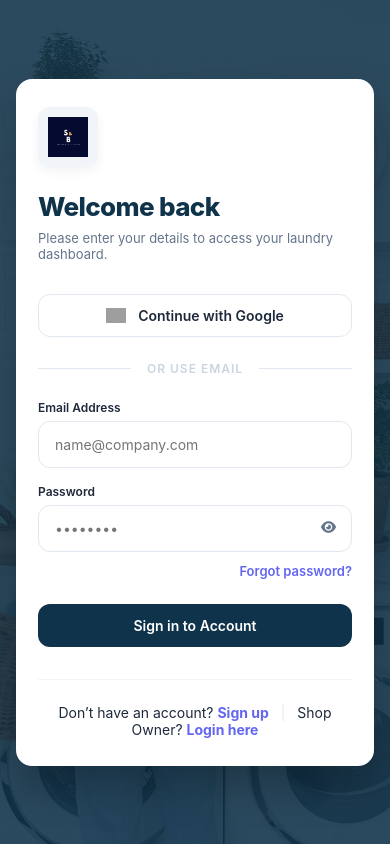
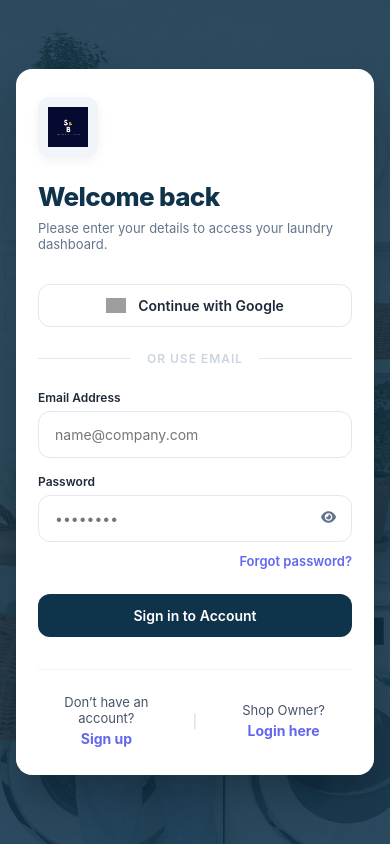
Before and after one commit to arathyrajeesh/laundry-shop-django, a Django app: page /login/ in a window 390 px wide. Run offline with Django 5.2, Linux system fonts and the light colour scheme; data comes from the database, SQL or seed files in the repository; parts of the project's set-up code (start-up, migrations or seed data) failed here and were passed over; some libraries are stand-ins or nearby versions; grey boxes are pictures that could not be loaded.

Commit message:
login page responsive

```diff
--- a/shop/templates/login.html
+++ b/shop/templates/login.html
@@ -157,7 +157,31 @@
             }
         }
         @media (max-width: 480px) {
-            h2 {
+            .login-box {
+                max-width: 100%;
+                width: 100%;
+                padding: 28px 22px;
+            }
+            .left-panel {
+                justify-content: center;
+                padding: 20px 16px;
+            }
+            .page-wrapper {
+                min-height: 100svh;   /* ✅ iOS safe viewport */
+                }
+            .combined-links {
+                font-size: 12px;      /* overall text smaller */
+            }
+
+            .combined-links a {
+                font-size: 12px;      /* links smaller */
+                font-weight: 600;     /* slightly lighter */
+            }
+
+            .divider {
+                margin: 0 6px;
+            }
+                        h2 {
                 font-size: 26px;
             }
 
@@ -169,21 +193,36 @@
                 padding: 13px;
                 font-size: 14px;
             }
-        }
-        @media (max-width: 480px) {
-            .login-box {
-                max-width: 100%;
-                width: 100%;
-                padding: 28px 22px;
+            .mobile-grid {
+                display: grid;
+                grid-template-columns: 1fr auto 1fr;
+                align-items: center;
+                gap: 12px;
+                text-align: center;
+                font-size: 13px;
             }
-            .left-panel {
-                justify-content: center;
-                padding: 20px 16px;
+
+            .link-col {
+                display: flex;
+                flex-direction: column;
+                gap: 4px;
             }
-            .page-wrapper {
-                min-height: 100svh;   /* ✅ iOS safe viewport */
+
+            .link-col span {
+                color: #475569;
+                font-size: 13px;
+            }
+
+            .link-col a {
+                font-weight: 700;
+                font-size: 14px;
+            }
+
+            .divider {
+                color: #cbd5e1;
             }
         }
+
     </style>
 </head>
 
@@ -233,10 +272,18 @@
                 <button type="submit" class="login-btn">Sign in to Account</button>
             </form>
 
-            <div class="combined-links">
-                Don’t have an account? <a href="{% url 'signup' %}">Sign up</a>
+            <div class="combined-links mobile-grid">
+                <div class="link-col">
+                    <span>Don’t have an account?</span>
+                    <a href="{% url 'signup' %}">Sign up</a>
+                </div>
+
                 <span class="divider">|</span>
-                Shop Owner? <a href="{% url 'shop_splash' %}">Login here</a>
+
+                <div class="link-col">
+                    <span>Shop Owner?</span>
+                    <a href="{% url 'shop_splash' %}">Login here</a>
+                </div>
             </div>
         </div>
     </div>
```
